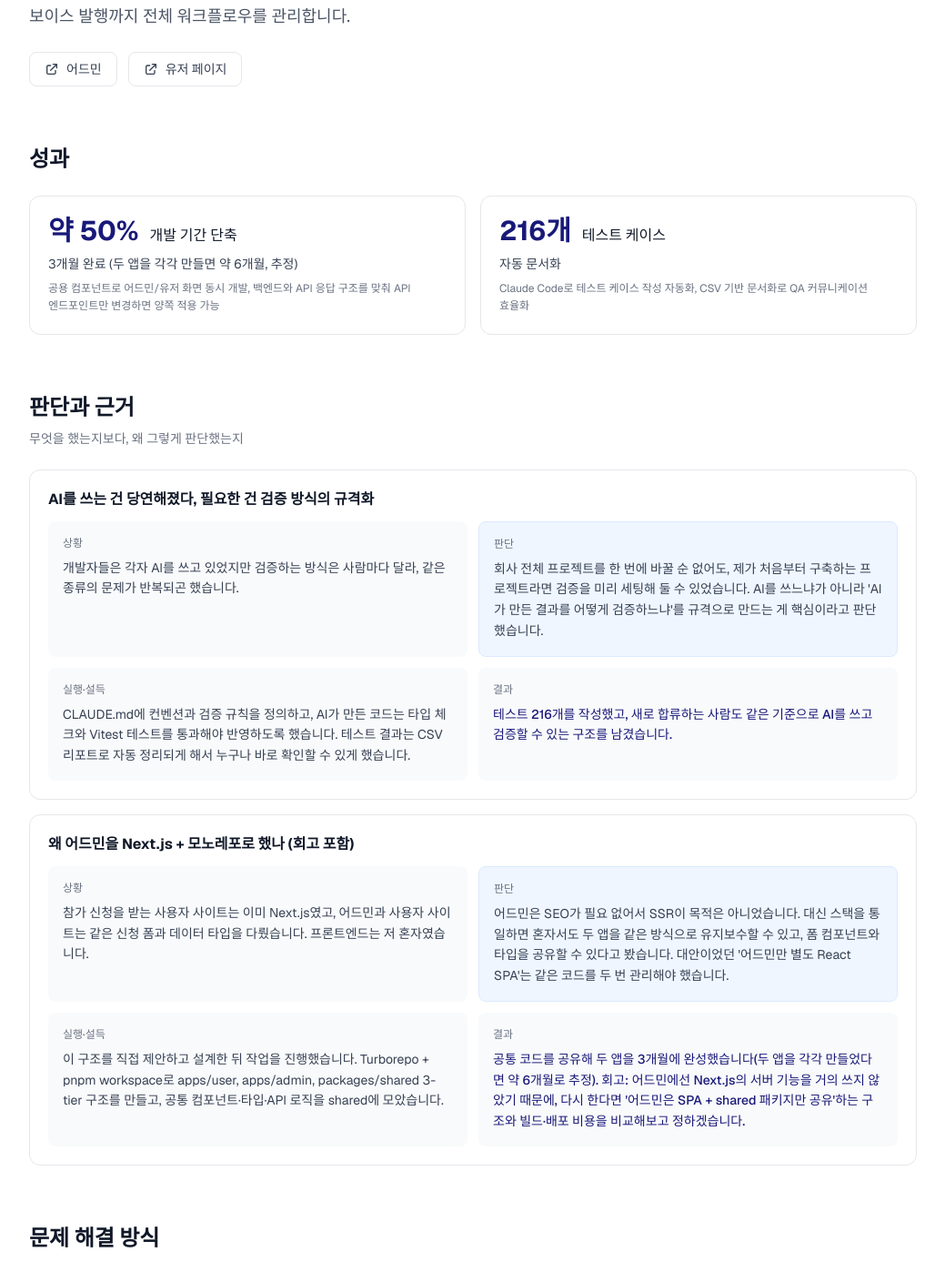
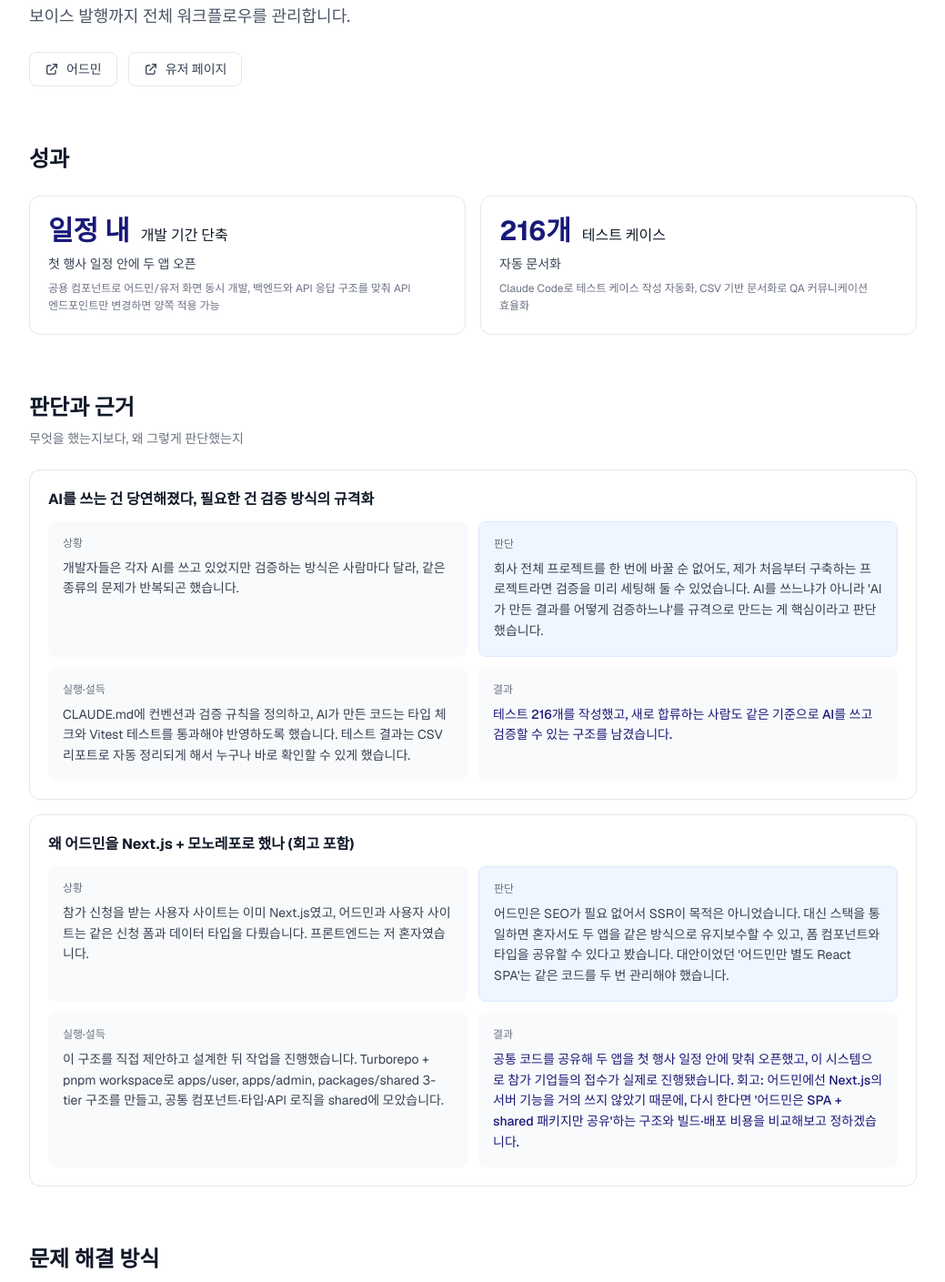
Before and after one commit to HeeJeShin/portfolio, a Next.js app: page /projects/exhibition in a window 1280 px wide. Shown: the part 233-1642 px from the top of the page at 91% size, without its empty margins (120-1159 px from the left). Built offline with nearby package versions, Linux system fonts and the light colour scheme.

Commit message:
어드민 성과: 50%·6개월 추정 제거, 첫 행사 일정 내 오픈·실제 접수 진행으로
Co-Authored-By: Claude Opus 5.5 <noreply@anthropic.com>

```diff
--- a/app/_components/IntroSection.tsx
+++ b/app/_components/IntroSection.tsx
@@ -7,7 +7,7 @@ const items = [
   },
   {
     title: "모노레포 설계",
-    desc: "Turborepo + pnpm workspace로 사용자·어드민 두 앱이 컴포넌트·타입을 공유. 두 앱을 각각 만드는 방식 대비 기간 약 50% 단축(추정). [어드민시스템]",
+    desc: "Turborepo + pnpm workspace로 사용자·어드민 두 앱이 컴포넌트·타입을 공유. 첫 행사 일정 안에 맞춰 오픈. [어드민시스템]",
   },
   {
     title: "AI 협업과 검증 규격화 (Claude Code)",
--- a/app/_data/constants.ts
+++ b/app/_data/constants.ts
@@ -65,9 +65,8 @@ export const projects: Project[] = [
     period: "2026.02 - 2026.04",
     description: "슈퍼어드민 + 프로젝트 어드민 구조의 전시회 참가신청 관리 시스템",
     tags: ["Next.js", "TypeScript", "TanStack Query", "Turborepo", "Vitest"],
-    highlights: ["모노레포로 약 50% 기간 단축(추정)", "Vitest 단위테스트 자동화", "216개 테스트 케이스"],
+    highlights: ["첫 행사 일정 안에 오픈", "Vitest 단위테스트 자동화", "216개 테스트 케이스"],
     metrics: {
-      period: "50%",
       tests: "216개",
     },
     links: [
--- a/app/_data/decisions.ts
+++ b/app/_data/decisions.ts
@@ -31,7 +31,7 @@ export const decisions: Record<string, Decision[]> = {
       action:
         "이 구조를 직접 제안하고 설계한 뒤 작업을 진행했습니다. Turborepo + pnpm workspace로 apps/user, apps/admin, packages/shared 3-tier 구조를 만들고, 공통 컴포넌트·타입·API 로직을 shared에 모았습니다.",
       result:
-        "공통 코드를 공유해 두 앱을 3개월에 완성했습니다(두 앱을 각각 만들었다면 약 6개월로 추정). 회고: 어드민에선 Next.js의 서버 기능을 거의 쓰지 않았기 때문에, 다시 한다면 '어드민은 SPA + shared 패키지만 공유'하는 구조와 빌드·배포 비용을 비교해보고 정하겠습니다.",
+        "공통 코드를 공유해 두 앱을 첫 행사 일정 안에 맞춰 오픈했고, 이 시스템으로 참가 기업들의 접수가 실제로 진행됐습니다. 회고: 어드민에선 Next.js의 서버 기능을 거의 쓰지 않았기 때문에, 다시 한다면 '어드민은 SPA + shared 패키지만 공유'하는 구조와 빌드·배포 비용을 비교해보고 정하겠습니다.",
     },
   ],
   "smart-tourism": [
--- a/app/projects/exhibition/_components/ClaudeCodeSection.tsx
+++ b/app/projects/exhibition/_components/ClaudeCodeSection.tsx
@@ -22,7 +22,6 @@ export const ClaudeCodeSection = () => {
             { label: "복잡한 컴포넌트 구현", value: "3일 → 1일", desc: "DynamicForm, DataTable 등" },
             { label: "CRUD 페이지 생성", value: "75% 시간 절감", desc: "보일러플레이트 자동화" },
             { label: "테스트 케이스 작성", value: "90% 단축", desc: "Vitest + Testing Library" },
-            { label: "QA 커뮤니케이션", value: "50% 절감", desc: "테스트 문서 자동 생성" },
           ].map((item) => (
             <div key={item.label} className="bg-white/5 rounded-lg p-4">
               <p className="text-sm text-gray-300 mb-1">{item.label}</p>
--- a/app/projects/exhibition/_components/MetricsSection.tsx
+++ b/app/projects/exhibition/_components/MetricsSection.tsx
@@ -2,8 +2,8 @@ export const MetricsSection = () => {
   const metricsWithReason = [
     {
       label: "개발 기간 단축",
-      value: "약 50%",
-      desc: "3개월 완료 (두 앱을 각각 만들면 약 6개월, 추정)",
+      value: "일정 내",
+      desc: "첫 행사 일정 안에 두 앱 오픈",
       reason: "공용 컴포넌트로 어드민/유저 화면 동시 개발, 백엔드와 API 응답 구조를 맞춰 API 엔드포인트만 변경하면 양쪽 적용 가능",
     },
     {
--- a/app/projects/exhibition/_data/constants.ts
+++ b/app/projects/exhibition/_data/constants.ts
@@ -1,6 +1,6 @@
 // 성과 지표 데이터
 export const metrics = [
-  { label: "개발 기간 단축", value: "50%", desc: "6개월 → 3개월" },
+  { label: "개발 기간", value: "일정 내", desc: "첫 행사 일정 안에 오픈" },
   { label: "페이지 개발 시간", value: "70%", desc: "2주 → 3-5일" },
   { label: "테스트 케이스", value: "216개", desc: "자동 문서화" },
   { label: "런타임 에러", value: "90%↓", desc: "타입 시스템 도입" },
--- a/app/projects/exhibition/_data/exhibition.ts
+++ b/app/projects/exhibition/_data/exhibition.ts
@@ -266,7 +266,7 @@ return <SystemSidebar />;`,
 // ==========================================
 export const metrics = {
   development: [
-    { label: "개발 기간", before: "6개월 예상", after: "3개월", change: "약 50% 단축(추정)" },
+    { label: "개발 기간", before: "첫 행사 일정", after: "일정 내 오픈", change: "일정 준수" },
   ],
   codeQuality: [
     { label: "공용 컴포넌트", value: 56, unit: "개" },
--- a/public/resume_public.html
+++ b/public/resume_public.html
@@ -206,7 +206,7 @@
 <p>여러 전시회를 통합 운영하는 슈퍼어드민과, 참가업체 부스 신청부터 입금 확인·인보이스 발행까지 관리하는 프로젝트 어드민으로 구성된 2단계 어드민</p>
 <p class="links"><strong>어드민:</strong> <a href="https://ipsolution-admin.ezpmp.com/">ipsolution-admin.ezpmp.com</a> | <strong>Portfolio:</strong> <a href="https://portfolio-eight-tau-20.vercel.app/projects/exhibition">상세보기</a></p>
 <ul>
-  <li><strong>모노레포 구조 제안·설계</strong>: 사용자 사이트와 어드민이 같은 신청 폼과 데이터 타입을 다뤄, 따로 만들면 같은 코드를 두 번 관리해야 했습니다. 두 앱을 하나로 묶는 모노레포(Turborepo + pnpm) 구조를 직접 제안하고 설계한 뒤, 컴포넌트·타입을 공유하며 개발했습니다. → <strong>3개월 만에 완료</strong> (두 앱을 각각 만들었다면 약 6개월로 추정, 약 50% 단축)</li>
+  <li><strong>모노레포 구조 제안·설계</strong>: 사용자 사이트와 어드민이 같은 신청 폼과 데이터 타입을 다뤄, 따로 만들면 같은 코드를 두 번 관리해야 했습니다. 두 앱을 하나로 묶는 모노레포(Turborepo + pnpm) 구조를 직접 제안하고 설계한 뒤, 컴포넌트·타입을 공유하며 개발했습니다. → <strong>첫 행사 일정 안에 맞춰 오픈</strong>, 이 시스템으로 참가 기업들의 접수가 실제로 진행됐습니다</li>
   <li><strong>DynamicForm</strong>: 전시회마다 신청 항목이 달라 매번 프론트 수정이 필요한 구조였습니다. 폼을 백엔드 설정에 따라 생성되게 바꿔, 전시회가 추가돼도 프론트 수정 없이 대응하도록 했습니다.</li>
   <li><strong>상태 설계</strong>: 서버 데이터는 TanStack Query로, 로그인 권한·선택한 프로젝트 같은 화면 상태만 Zustand에 두어 역할을 나눴습니다. 같은 데이터를 화면마다 따로 요청하지 않도록 도메인별 쿼리 훅으로 묶었습니다.</li>
   <li><strong>검증 규격화</strong>: API 응답 타입을 먼저 정의하고 Zod로 런타임에서도 검증했습니다. AI가 만든 코드는 타입 체크와 <strong>Vitest 테스트 216개</strong>를 통과해야 반영되도록 했고, 결과는 CSV 리포트로 자동 정리했습니다.</li>
```
Also changed, not shown: 1 other file (tests, documents, lock files or other folders).
